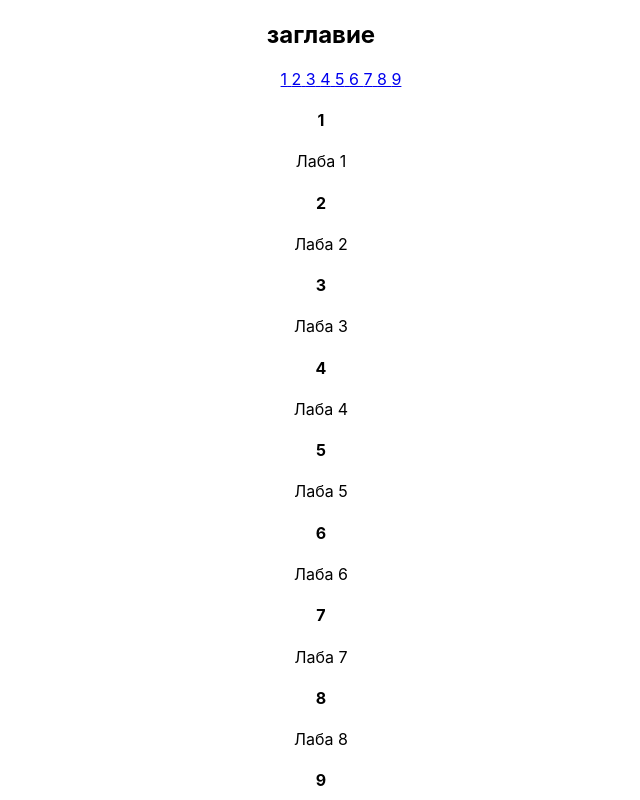
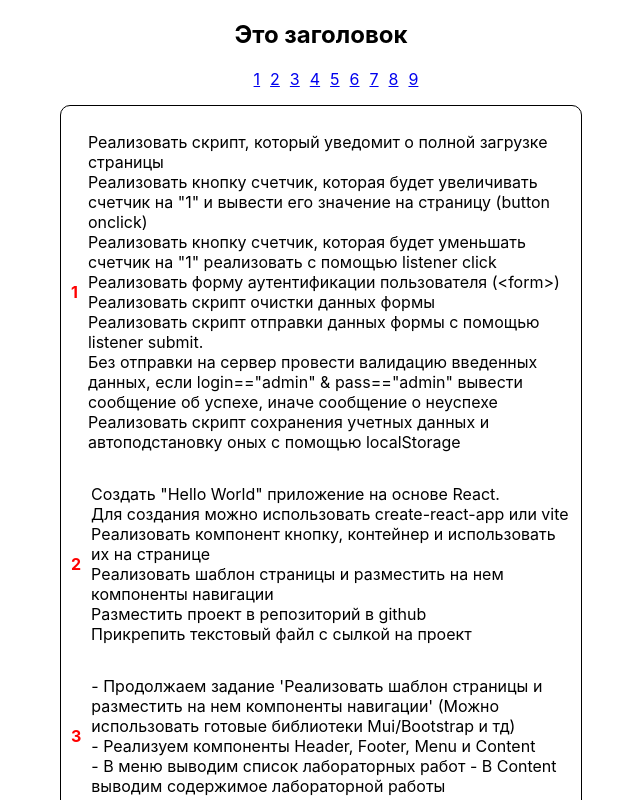
Before and after one commit to terribleBeast/web_React, a React (Create React App) app in the folder lab_2/my-app/: page / in a window 1280 px wide. Shown: the top 800 px of the page, without its empty margins (319-959 px from the left). Built offline with nearby package versions, Linux system fonts and the light colour scheme.

Commit message:
add css style, editing Menu

```diff
--- a/lab_2/my-app/src/App.css
+++ b/lab_2/my-app/src/App.css
@@ -36,3 +36,33 @@
     transform: rotate(360deg);
   }
 }
+
+.container {
+  width: 80%; margin: 0 auto;
+  /* text-align: center; */
+  /* display: flex; */
+  /* align-items: center; */
+  /* justify-content: center; */
+  background-size: 10px;
+  padding: 10px;
+  border: 1px solid #000;
+  border-radius: 10px;
+  max-width: 500px;
+}
+
+.item {
+  display: flex;
+  align-items: center;
+  justify-content: center;
+}
+
+
+.ico {
+  color: red;
+  font-weight: bold;
+  margin-right: 10px;
+}
+
+.txt {
+    text-align: left;
+}
--- a/lab_2/my-app/src/components/Content.jsx
+++ b/lab_2/my-app/src/components/Content.jsx
@@ -1,12 +1,26 @@
 import React from 'react'
+import '../App.css'
 
-function Content({data}) {
 
-    Object.keys(data).map(key => console.log(key))
+function Content({ data }) {
 
     return (
-        <div>
-    {Object.keys(data).map(key => (<><h4 id={`#lab${key}`}>{key}</h4><p>{data[key]}</p></>))}
+        <div className='container'>
+            {
+                Object.keys(data).map(key => (
+                    <div className='item'>
+                        <h4 id={`lab${key}`} className='ico'>{key}</h4>
+                        <p className='txt'>
+                        {data[key].split('\n').map((line, index) => (
+                            <React.Fragment key={index}>
+                                {line}
+                                <br />
+                            </React.Fragment>))
+                            }
+                        </p>
+                    </div>
+                ))
+            }
         </div>
 
     )
--- a/lab_2/my-app/src/components/Header.jsx
+++ b/lab_2/my-app/src/components/Header.jsx
@@ -4,9 +4,9 @@ import labsList from '../labsList.json'
 
 function Header() {
     return (
-        <header>
+        <header style={{textAlign: `center`}}>
             <h2>
-                заглавие
+                Это заголовок
             </h2>
         <Menu data={labsList}></Menu>
 
--- a/lab_2/my-app/src/components/Menu.jsx
+++ b/lab_2/my-app/src/components/Menu.jsx
@@ -4,12 +4,19 @@ import React from 'react'
 
 function Menu({ data }) {
 
-  const liStyle = {display: 'inline'}
-
   return (
-    <ul >
-      {Object.keys(data).map(key => ( <li style={liStyle}><a href={`#lab${key}`}>{key} </a></li> ))}
-    </ul>
+    <div >
+      <ul>
+        {
+          Object.keys(data).map(key => (
+            <li style={{display: `inline`, marginRight: `10px`
+            }}>
+              <a href={`#lab${key}`}>{key}</a>
+            </li>)
+          )
+        }
+      </ul>
+    </div>
   )
 }
 
--- a/lab_2/my-app/src/labsList.json
+++ b/lab_2/my-app/src/labsList.json
@@ -1,11 +1,11 @@
 {
-    "1": "Лаба 1",
-    "2": "Лаба 2",
-    "3": "Лаба 3",
-    "4": "Лаба 4",
-    "5": "Лаба 5",
-    "6": "Лаба 6",
-    "7": "Лаба 7",
-    "8": "Лаба 8",
-    "9": "Лаба 9"
+    "1": "Реализовать скрипт, который уведомит о полной загрузке страницы\nРеализовать кнопку счетчик, которая будет увеличивать счетчик на \"1\" и вывести его значение на страницу (button onclick)\nРеализовать кнопку счетчик, которая будет уменьшать счетчик на \"1\" реализовать с помощью listener click\nРеализовать форму аутентификации пользователя (<form>)\nРеализовать скрипт очистки данных формы\nРеализовать скрипт отправки данных формы с помощью listener submit.\nБез отправки на сервер провести валидацию введенных данных, если login==\"admin\" & pass==\"admin\" вывести сообщение об успехе, иначе сообщение о неуспехе\nРеализовать скрипт сохранения учетных данных и автоподстановку оных с помощью localStorage",
+    "2": "Создать \"Hello World\" приложение на основе React.\nДля создания можно использовать create-react-app или vite\nРеализовать компонент кнопку, контейнер и использовать их на странице\nРеализовать шаблон страницы и разместить на нем компоненты навигации \nРазместить проект в репозиторий в github\nПрикрепить текстовый файл с сылкой на проект",
+    "3": "- Продолжаем задание 'Реализовать шаблон страницы и разместить на нем компоненты навигации' (Можно использовать готовые библиотеки Mui/Bootstrap и тд)\n- Реализуем компоненты Header, Footer, Menu и Content\n - В меню выводим список лабораторных работ - В Content  выводим содержимое лабораторной работы",
+    "4": "- Реализовать изменение темы (день/ночь) используя Context\n- useState и useEffect - простые примеры\n - useEffect на монтировании и размонтировании страницы\n- Внедрить в проект react-router\n  - В меню проекта реализовать ссылки переходы \n - В Content реализовать обработчик роутов\n- Внедрить в проект redux\n  - Реализовать несколько action и reducer, например increment/ decrement счетчика",
+    "5": "- Реализовать форму регистрации и форму авторизации с помощью React-hook-forms или Formik (валидация полей)\n- Реализовать блок обратной связи. Форма обратной связи и список отзывов\n- Обработать submit форм через useCallback функции по примеру Лабораторной работы 1\n- Реализовать кастомный хук useLoginState\n    - Выдает true / false -  статус авторизации\n- Если true - отрисовать приложение, иначе форму авторизации\n        - Хранить статус авторизации можно в redux, context или localStore\n    - Реализовать в правом верхнем углу профиль пользователя с кнопкой разлогина",
+    "6": "- Реализовать или использовать простой REST сервер\n    - Реализовать несколько (GET, POST, PUT, DELETE) запросов на сервер используя промисы JS (fetch, axios).\n        - Использовать формы (авторизации, регистрации, обратной связи) отправки данных на сервер из лабораторной работы №5.\n        - Добавить возможность редактирования профиля пользователя\n        - Вывести результаты GET запроса от сервера на экран, например, все отзывы обратной связи.\n        - Добавить возможность удаления записей обратной связи\n    - Для оптимизации использовать redux",
+    "7": "- Внедрить в проект UI Kit Mui/Bootstrap или им подобное, для возможности адаптива.\n    - Реализовать Header (Главная, О себе) - отдельные страницы.\n        - Изменение темы на темную перенести в Header.\n        - Привести профиль пользователя в стандарт библиотеки Mui/Bootstrap\n    - Реализовать Menu (Drawer/Slider)\n - Меню по прежнему должно открывать список лабораторных, но должно быть скрываемым и вызываться из Header по кнопке-иконке.\n    - В нижнем меню организовать вызов быстрых действий (обратная связь и пр)\n    - * Проконтролировать, что приложение стало адаптивным под разные устройства.\n    - Разместить лабораторную работу в репозиторий в github отдельным коммитом",
+    "8": "- Внедрить в проект  таблицы react-table.\n    - Добавить роли пользователей admin, user\n    - Реализовать блок администрирования для роли admin\n        - Реализовать страницу список пользователей в виде таблицы \n        - Добавить действия Удалить, Заблокировать и тд\n        - Перенести в блок администрирования блок обратной связи\n        - Добавить действия Удалить, Заблокировать и тд\n    - В пользовательском приложении оставить блок обратной связи только на чтение\n    - Добавить возможность сортировки и перетаскивания колонок.\n        - Реализовать динамическую подгрузку данных (виртуализация) при скроллировании\n        - Для просмотра на мобильных устройствах зафиксировать первую колонку, остальные скроллировать.",
+    "9": "- Написать тест для компонента кнопки\n    - Провести рефакторинг страницы со списком данных с сервера. Переписать запрос к backend через rtk-query(useGetPostsQuery). \n    - Используя isError, isLoading, isFetching отрисовать спиннер загрузки, сообщение об ошибке и результат успешного запроса\n    - 'Ленивые' импорты. Разбить приложение на Chunks (не обязательно)"
 }
```
